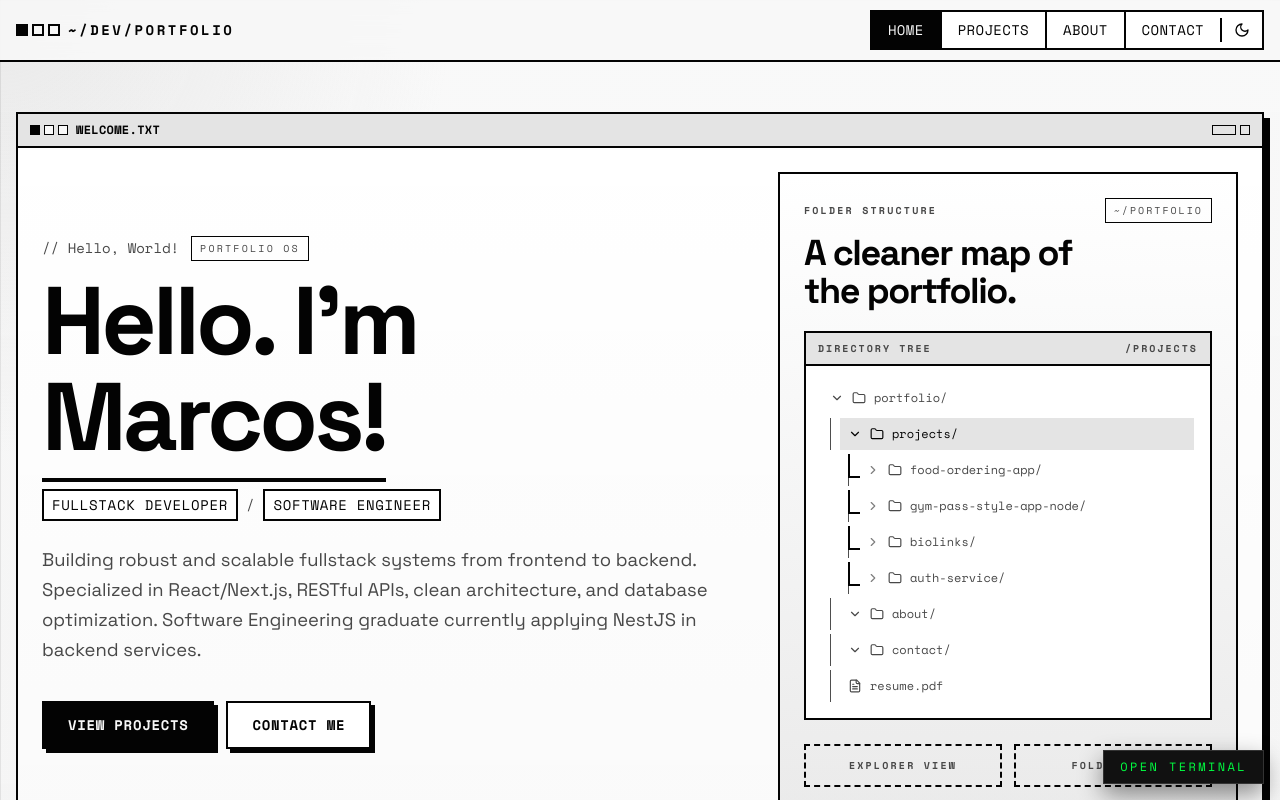
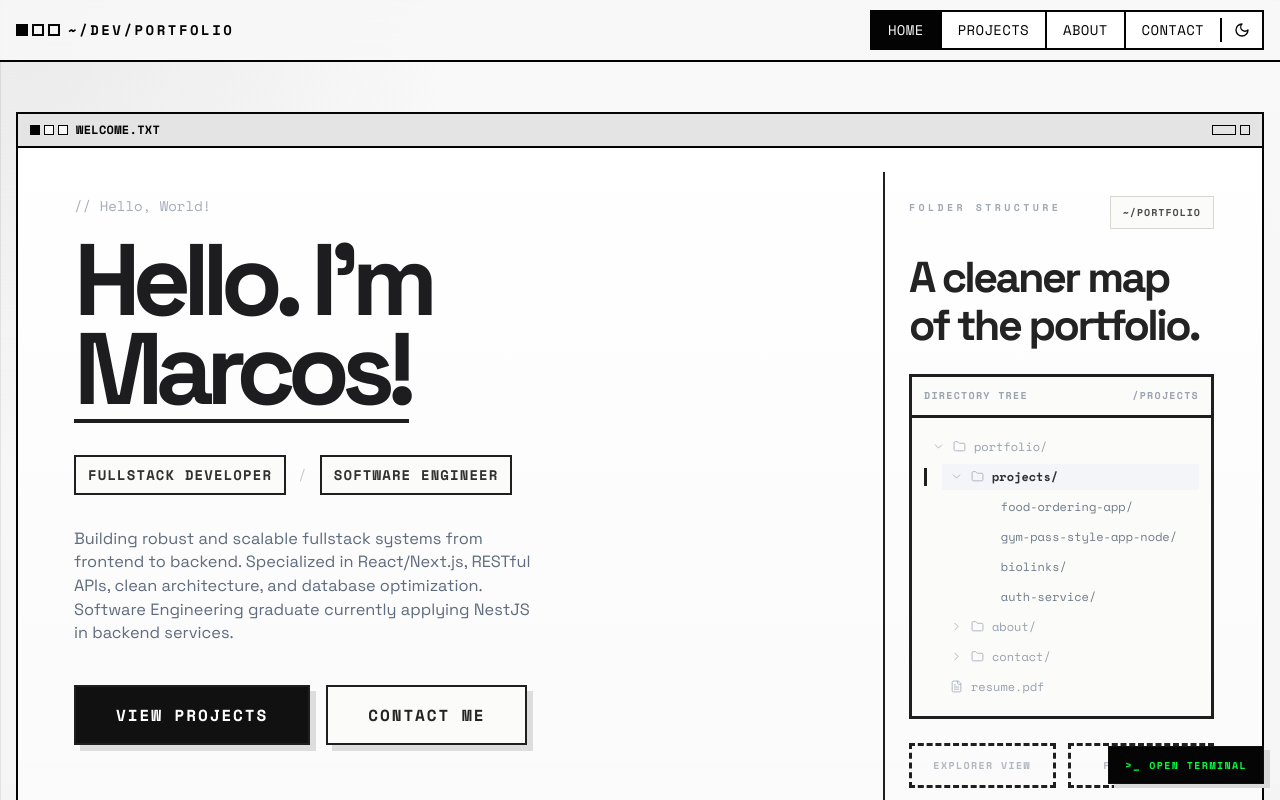
Before and after one commit to MarcosHHOshiro/portifolio-retro, a Next.js app: page / in a window 1280 px wide. Shown: the top 800 px of the page. Built offline with nearby package versions, Linux system fonts and the light colour scheme.

Commit message:
fixing portifolio

```diff
--- a/components/floating-terminal.tsx
+++ b/components/floating-terminal.tsx
@@ -593,9 +593,10 @@ export function FloatingTerminal() {
               return next
             })
           }}
-          className="pointer-events-auto fixed right-4 bottom-4 border border-[#333] bg-[#111] px-4 py-2 font-mono text-xs uppercase tracking-[0.2em] text-[#00ff41] shadow-[0_10px_24px_rgba(0,0,0,0.45)]"
+          className="pointer-events-auto fixed right-4 bottom-4 flex items-center gap-2 border border-[#0f0f0f] bg-[#050505] px-4 py-[0.65rem] font-mono text-[10px] font-bold uppercase tracking-[0.14em] text-[#00ff41] shadow-[6px_4px_0_0_#d9d9d9]"
         >
-          {isOpen ? "Close Terminal" : "Open Terminal"}
+          <span className="text-[11px] leading-none text-[#00ff41]">&gt;_</span>
+          <span>{isOpen ? "Close Terminal" : "Open Terminal"}</span>
         </button>
       ) : null}
 
--- a/components/hero.tsx
+++ b/components/hero.tsx
@@ -1,224 +1,170 @@
-"use client"
-
 import Link from "next/link"
-import { useEffect, useState } from "react"
 import { ChevronDown, ChevronRight, FileText, Folder } from "lucide-react"
 import { Window } from "./window"
 
-const introText = "Hello. I'm Marcos!"
-const nameStartIndex = "Hello. I'm ".length
-
 export function Hero() {
-  const [displayedText, setDisplayedText] = useState("")
-  const [prefersReducedMotion, setPrefersReducedMotion] = useState(false)
-
-  useEffect(() => {
-    const mediaQuery = window.matchMedia("(prefers-reduced-motion: reduce)")
-    const updatePreference = () => setPrefersReducedMotion(mediaQuery.matches)
-
-    updatePreference()
-
-    if (typeof mediaQuery.addEventListener === "function") {
-      mediaQuery.addEventListener("change", updatePreference)
-      return () => mediaQuery.removeEventListener("change", updatePreference)
-    }
-
-    mediaQuery.addListener(updatePreference)
-    return () => mediaQuery.removeListener(updatePreference)
-  }, [])
-
-  useEffect(() => {
-    if (prefersReducedMotion) {
-      setDisplayedText(introText)
-      return
-    }
-
-    setDisplayedText("")
-
-    let currentIndex = 0
-    let typingInterval: number | undefined
-    const typingDelay = window.setTimeout(() => {
-      typingInterval = window.setInterval(() => {
-        currentIndex += 1
-        setDisplayedText(introText.slice(0, currentIndex))
-
-        if (currentIndex >= introText.length) {
-          window.clearInterval(typingInterval)
-        }
-      }, 75)
-    }, 250)
-
-    return () => {
-      window.clearTimeout(typingDelay)
-      if (typingInterval) {
-        window.clearInterval(typingInterval)
-      }
-    }
-  }, [prefersReducedMotion])
-
-  const typedIntro = displayedText.slice(0, nameStartIndex)
-  const typedName = displayedText.slice(nameStartIndex)
   const folderTree = [
-    { depth: 0, label: "portfolio/", type: "root" as const },
-    { depth: 1, label: "projects/", type: "folder" as const, href: "/projects", active: true },
+    { depth: 0, label: "portfolio/", type: "root" as const, expanded: true },
+    { depth: 1, label: "projects/", type: "folder" as const, href: "/projects", active: true, expanded: true },
     { depth: 2, label: "food-ordering-app/", type: "folder" as const, href: "/projects/food-ordering-app" },
     { depth: 2, label: "gym-pass-style-app-node/", type: "folder" as const, href: "/projects/gym-pass-style-app-node" },
     { depth: 2, label: "biolinks/", type: "folder" as const, href: "/projects/biolinks" },
     { depth: 2, label: "auth-service/", type: "folder" as const, href: "/projects/auth-service" },
-    { depth: 1, label: "about/", type: "folder" as const, href: "/about" },
-    { depth: 1, label: "contact/", type: "folder" as const, href: "/contact" },
+    { depth: 1, label: "about/", type: "folder" as const, href: "/about", expanded: false },
+    { depth: 1, label: "contact/", type: "folder" as const, href: "/contact", expanded: false },
     { depth: 1, label: "resume.pdf", type: "file" as const },
   ]
 
   return (
     <section className="px-4 pt-24 pb-10 md:pt-28 md:pb-14">
       <div className="content-shell">
-        <Window title="welcome.txt">
-          <div className="grid gap-8 xl:grid-cols-[minmax(0,1.35fr)_minmax(340px,460px)] xl:items-center">
-            <div className="space-y-6">
-              <div className="space-y-3">
+        <Window title="welcome.txt" className="shadow-none">
+          <div className="grid gap-8 xl:grid-cols-[minmax(0,1.9fr)_355px] xl:gap-0">
+            <div className="space-y-8 px-4 py-4 md:px-6 md:py-6 xl:px-8 xl:py-6 xl:pr-12">
+              <div className="space-y-5">
                 <div className="flex flex-wrap items-center gap-3">
-                  <p className="font-mono text-sm text-muted-foreground">{"// Hello, World!"}</p>
-                  <span className="border border-border px-2 py-1 font-mono text-[10px] uppercase tracking-[0.22em] text-muted-foreground">
+                  <p className="font-mono text-sm text-[#a4adba]">{"// Hello, World!"}</p>
+                  {/* <span className="border border-[#d8d8d2] bg-[#fbfbf9] px-3 py-2 font-mono text-[10px] font-bold uppercase tracking-[0.1em] text-[#69707d]">
                     Portfolio OS
-                  </span>
+                  </span> */}
                 </div>
-                <h1
-                  aria-label={introText}
-                  className="max-w-[14ch] text-5xl leading-none font-bold tracking-[-0.04em] md:text-7xl lg:text-8xl"
-                >
-                  <span aria-hidden="true">{typedIntro}</span>
-                  {typedName ? (
-                    <span aria-hidden="true" className="border-b-4 border-foreground">
-                      {typedName}
-                    </span>
-                  ) : null}
-                  <span aria-hidden="true" className="hero-caret" />
+
+                <h1 className="max-w-[8.5ch] text-[4.2rem] leading-[0.88] font-bold tracking-[-0.08em] text-[#1d1d1f] md:text-[5.6rem] xl:text-[6.35rem]">
+                  <span className="block">Hello. I&apos;m</span>
+                  <span className="inline-block border-b-4 border-[#1d1d1f] pb-1">Marcos!</span>
                 </h1>
               </div>
 
-              <div className="flex flex-wrap items-center gap-2 font-mono text-sm uppercase tracking-wider">
-                <span className="border-2 border-border bg-card px-2 py-1">Fullstack Developer</span>
-                <span className="text-muted-foreground">/</span>
-                <span className="border-2 border-border bg-card px-2 py-1">Software Engineer</span>
+              <div className="flex flex-wrap items-center gap-3 font-mono text-sm uppercase tracking-[0.08em]">
+                <span className="border-2 border-[#1f1f1f] bg-[#fbfbf9] px-3 py-2 font-bold text-[#313131]">
+                  Fullstack Developer
+                </span>
+                <span className="text-[#c1c7d0]">/</span>
+                <span className="border-2 border-[#1f1f1f] bg-[#fbfbf9] px-3 py-2 font-bold text-[#313131]">
+                  Software Engineer
+                </span>
               </div>
 
-              <p className="max-w-[70ch] text-lg leading-relaxed text-muted-foreground md:text-[1.15rem]">
-                Building robust and scalable fullstack systems from frontend to backend.
-                Specialized in React/Next.js, RESTful APIs, clean architecture, and database optimization.
-                Software Engineering graduate currently applying NestJS in backend services.
+              <p className="max-w-[45ch] text-xl leading-[1.45] text-[#5f6b7e] md:text-[2rem] md:leading-[1.45] xl:text-[1.02rem]">
+                Building robust and scalable fullstack systems from frontend to backend. Specialized in React/Next.js,
+                RESTful APIs, clean architecture, and database optimization. Software Engineering graduate currently
+                applying NestJS in backend services.
               </p>
 
-              <div className="flex flex-wrap gap-3 pt-3">
+              <div className="flex flex-wrap gap-4 pt-2">
                 <Link
                   href="/projects"
-                  className="border-2 border-foreground bg-primary px-6 py-3 font-mono text-sm font-bold uppercase tracking-wider text-primary-foreground transition-all hover:translate-x-1 hover:translate-y-1 hover:shadow-none"
-                  style={{ boxShadow: "4px 4px 0 0 var(--foreground)" }}
+                  className="border-2 border-[#1f1f1f] bg-[#111111] px-10 py-4 font-mono text-lg font-bold uppercase tracking-[0.12em] text-white transition-all hover:translate-x-1 hover:translate-y-1 hover:shadow-none md:text-base"
+                  style={{ boxShadow: "6px 6px 0 0 rgba(0, 0, 0, 0.12)" }}
                 >
                   View Projects
                 </Link>
                 <Link
                   href="/contact"
-                  className="border-2 border-foreground bg-card px-6 py-3 font-mono text-sm font-bold uppercase tracking-wider text-foreground transition-all hover:translate-x-1 hover:translate-y-1 hover:shadow-none"
-                  style={{ boxShadow: "4px 4px 0 0 var(--foreground)" }}
+                  className="border-2 border-[#1f1f1f] bg-[#fbfbf9] px-10 py-4 font-mono text-lg font-bold uppercase tracking-[0.12em] text-[#242424] transition-all hover:translate-x-1 hover:translate-y-1 hover:shadow-none md:text-base"
+                  style={{ boxShadow: "6px 6px 0 0 rgba(0, 0, 0, 0.12)" }}
                 >
                   Contact Me
                 </Link>
               </div>
             </div>
 
-            <div className="hidden xl:block">
-              <div className="hero-info-panel">
-                <div className="space-y-3 pb-5">
-                  <div className="flex items-center justify-between gap-3">
-                    <p className="font-mono text-[10px] font-bold uppercase tracking-[0.22em] text-muted-foreground">
-                      Folder Structure
-                    </p>
-                    <span className="border border-border px-2 py-1 font-mono text-[10px] uppercase tracking-[0.2em] text-muted-foreground">
-                      ~/portfolio
-                    </span>
-                  </div>
-                  <p className="max-w-[12ch] text-4xl leading-[1.05] font-bold tracking-[-0.04em]">
-                    A cleaner map of the portfolio.
+            <div className="hidden border-t-2 border-[#1f1f1f] px-4 py-6 md:px-6 xl:block xl:border-t-0 xl:border-l-2 xl:px-6">
+              <div className="space-y-6 text-[#202020]">
+                <div className="flex items-start justify-between gap-4">
+                  <p className="pt-1 font-mono text-[10px] font-bold uppercase tracking-[0.34em] text-[#a1a9b5]">
+                    Folder Structure
                   </p>
+                  <span className="border border-[#d8d8d2] bg-[#fbfbf9] px-3 py-2 font-mono text-[10px] font-bold uppercase tracking-[0.1em] text-[#4c4c4c]">
+                    ~/Portfolio
+                  </span>
                 </div>
 
-                <div className="border-2 border-border bg-card">
-                  <div className="flex items-center justify-between border-b-2 border-border bg-secondary px-3 py-2 font-mono text-[10px] font-bold uppercase tracking-[0.2em] text-muted-foreground">
+                <h2 className="max-w-[11ch] text-[2.7rem] leading-[1.12] font-bold tracking-[-0.06em] text-[#232323]">
+                  A cleaner map of the portfolio.
+                </h2>
+
+                <div className="border-[3px] border-[#1f1f1f] bg-[#fbfbf9]">
+                  <div className="flex items-center justify-between border-b-[3px] border-[#1f1f1f] px-3 py-[0.72rem] font-mono text-[10px] font-bold uppercase tracking-[0.13em] text-[#9aa3b0]">
                     <span>Directory Tree</span>
-                    <span>/projects</span>
+                    <span>/Projects</span>
                   </div>
 
-                  <div className="space-y-1 px-4 py-4 font-mono text-[12px] leading-7 text-muted-foreground">
+                  <div className="space-y-1 px-3 py-4 font-mono text-[12px] font-medium leading-none text-[#9ea8b5]">
                     {folderTree.map((item) => {
                       const isProjectChild = item.depth === 2
-                      const content = (
-                        <span className="relative block" style={{ paddingLeft: `${item.depth * 18}px` }}>
-                          {item.depth > 0 ? (
+                      const leftPadding = item.depth === 0 ? "0px" : item.depth === 1 ? "18px" : "44px"
+                      const row = (
+                        <span
+                          className="relative block"
+                          style={{
+                            paddingLeft: leftPadding,
+                          }}
+                        >
+                          {item.active ? (
                             <span
                               aria-hidden="true"
-                              className="absolute top-0 bottom-0 border-l border-border/70"
-                              style={{ left: `${item.depth * 18 - 10}px` }}
+                              className="absolute top-[4px] bottom-[4px] left-[0px] w-[3px] bg-[#1f1f1f]"
                             />
                           ) : null}
 
                           <span
-                            className={`flex items-center gap-2 px-2 py-0.5 transition-colors ${
-                              item.active ? "bg-secondary text-foreground" : ""
+                            className={`flex min-h-[26px] items-center gap-2 px-2 ${
+                              item.active ? "bg-[#f3f5f8] text-[#303030]" : "text-[#97a1af]"
                             }`}
                           >
                             {item.type === "file" ? (
                               <>
-                                <FileText className="h-3.5 w-3.5 shrink-0" />
+                                <FileText className="h-[13px] w-[13px] shrink-0 text-[#aeb7c3]" strokeWidth={1.8} />
                                 <span>{item.label}</span>
                               </>
+                            ) : isProjectChild ? (
+                              <span className="pl-[1.55rem] text-[#6f7b89]">{item.label}</span>
                             ) : (
                               <>
-                                {item.depth < 2 ? (
-                                  <ChevronDown className="h-3.5 w-3.5 shrink-0" />
+                                {item.expanded ? (
+                                  <ChevronDown
+                                    className="h-[13px] w-[13px] shrink-0 text-[#aeb7c3]"
+                                    strokeWidth={1.8}
+                                  />
                                 ) : (
-                                  <ChevronRight className="h-3.5 w-3.5 shrink-0 opacity-70" />
+                                  <ChevronRight
+                                    className="h-[13px] w-[13px] shrink-0 text-[#aeb7c3]"
+                                    strokeWidth={1.8}
+                                  />
                                 )}
-                                <Folder className="h-3.5 w-3.5 shrink-0" />
-                                <span className={item.active ? "text-foreground" : undefined}>
+                                <Folder className="h-[13px] w-[13px] shrink-0 text-[#aeb7c3]" strokeWidth={1.8} />
+                                <span className={item.active ? "font-semibold text-[#303030]" : undefined}>
                                   {item.label}
                                 </span>
                               </>
                             )}
                           </span>
-
-                          {isProjectChild ? (
-                            <span
-                              aria-hidden="true"
-                              className="absolute top-0 h-6 w-3 border-l-2 border-b-2 border-border"
-                              style={{ left: `${item.depth * 18 - 10}px` }}
-                            />
-                          ) : null}
                         </span>
                       )
 
                       if (!item.href) {
-                        return <div key={`${item.depth}-${item.label}`}>{content}</div>
+                        return <div key={`${item.depth}-${item.label}`}>{row}</div>
                       }
 
                       return (
                         <Link
                           key={`${item.depth}-${item.label}`}
                           href={item.href}
-                          className="block hover:bg-secondary/40"
+                          className="block transition-opacity hover:opacity-80"
                         >
-                          {content}
+                          {row}
                         </Link>
                       )
                     })}
                   </div>
                 </div>
 
-                <div className="mt-6 grid gap-3 font-mono text-[10px] font-bold uppercase tracking-[0.22em] text-muted-foreground sm:grid-cols-2">
-                  <div className="border-2 border-dashed border-border bg-transparent px-3 py-3 text-center">
+                <div className="grid grid-cols-2 gap-3 font-mono text-[10px] font-bold uppercase tracking-[0.14em] text-[#b2b8c0]">
+                  <div className="border-[3px] border-dashed border-[#1f1f1f] bg-transparent px-3 py-3 text-center">
                     Explorer View
                   </div>
-                  <div className="border-2 border-dashed border-border bg-transparent px-3 py-3 text-center">
+                  <div className="border-[3px] border-dashed border-[#1f1f1f] bg-transparent px-3 py-3 text-center">
                     Folder Map
                   </div>
                 </div>
```
